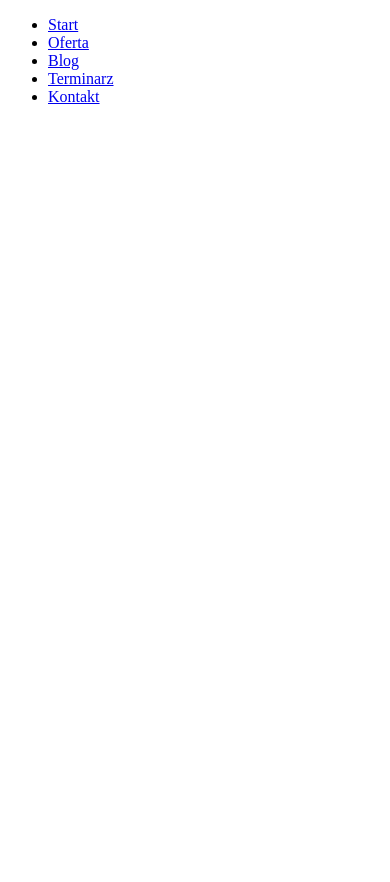
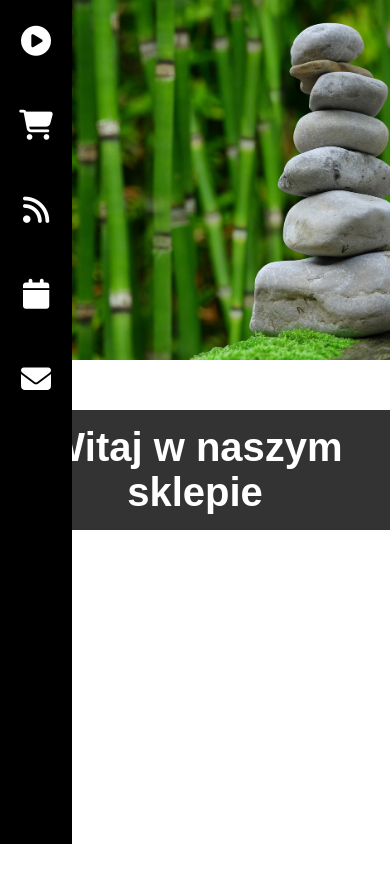
Before and after one commit to KunegundaKosek/HTML-CSSProject, a plain HTML site: page Project3/project3.html in a window 390 px wide. Shown: the top 882 px of the page. Before the commit the page ends 844 px from the top, so only its background shows below. Drawn offline with Linux system fonts and the light colour scheme.

Commit message:
Add Project3

```diff
--- a/Project3/project3.html
+++ b/Project3/project3.html
@@ -1,5 +1,6 @@
 <!DOCTYPE html>
 <html lang="en">
+
 <head>
     <meta charset="UTF-8">
     <meta http-equiv="X-UA-Compatible" content="IE=edge">
@@ -7,32 +8,178 @@
     <script src="https://kit.fontawesome.com/a42805eadb.js" crossorigin="anonymous"></script>
     <title>Menu</title>
     <style>
+        * {
+            margin: 0;
+            padding: 0;
+            box-sizing: border-box;
+        }
 
+        body {
+        height: 300vh;
+        }
+
+        .wrap {
+            max-width: 1280px;
+            width: 100%;
+            margin: 0 auto;
+            overflow: hidden;
+        }
+
+        .wrap, nav.desktop,
+        header {
+            height: 360px;
+        }
+
+        nav.desktop {
+            float: left;
+            width: 300px;
+        }
+
+        nav ul {
+            list-style: none;
+        }
+
+        nav.desktop a {
+            display: block;
+            line-height: 72px;
+            font-size: 22px;
+            color: black;
+            text-decoration: none;
+            font-family: arial;
+            padding: 0 5px 0 30px;
+        }
+
+        nav.desktop i {
+            width: 50px;
+            border-right: 2px solid black;
+            margin-right: 30px;
+            transition: 0.3s;
+        }
+
+        nav.desktop a:hover i {
+            margin-right: 50px;
+        }
+
+        nav.desktop a:hover {
+            color: blue;
+        }
+
+        header {
+            float: left;
+            width: calc(100% - 300px);
+            background-color: brown;
+            background-image: url(bamboo.jpg);
+            background-size: cover;
+            background-position: center;
+        }
+
+        section {
+            margin-top: 50px;
+
+        }
+
+        section h1 {
+            font-size: 40px;
+            font-family: arial;
+            background-color: #333;
+            color: white;
+            padding: 15px 0;
+            text-align: center;
+        }
+
+        nav.mobile {
+            display: none;
+        }
+
+        @media (max-width: 1024px) {
+            nav.desktop {
+                display: none;
+            }
+
+            nav.mobile {
+                position: fixed;
+                display: block;
+                width: 72px;
+                height: 100%;
+                background-color: black;
+                color: white;
+            }
+
+            nav.mobile a {
+                display: block;
+                line-height: 10vh;
+                color: white;
+                font-size: 30px;
+                text-align: center;
+            }
+
+            header {
+                width: 100%;
+            }
+        }
     </style>
 </head>
+
 <body>
 
     <div class="wrap">
-    <nav>
+        <nav class="desktop">
             <ul>
                 <li>
-                <a href="#">Start</a>
+                    <a href="#">
+                        <i class="fa-solid fa-circle-play"></i>Start</a>
                 </li>
                 <li>
-                <a href="#">Oferta</a>
+                    <a href="#">
+                        <i class="fa-solid fa-cart-shopping"></i>Oferta</a>
                 </li>
                 <li>
-                <a href="#">Blog</a>
+                    <a href="#">
+                        <i class="fa-solid fa-rss"></i>Blog</a>
                 </li>
                 <li>
-                <a href="#">Terminarz</a>
+                    <a href="#">
+                        <i class="fa-solid fa-calendar"></i>Terminarz</a>
                 </li>
                 <li>
-                <a href="#">Kontakt</a>
+                    <a href="#">
+                        <i class="fa-solid fa-envelope"></i>Kontakt</a>
                 </li>
             </ul>
         </nav>
+        <nav class="mobile">
+            <ul>
+                <li>
+                    <a href="#">
+                        <i class="fa-solid fa-circle-play"></i></a>
+                </li>
+                <li>
+                    <a href="#">
+                        <i class="fa-solid fa-cart-shopping"></i></a>
+                </li>
+                <li>
+                    <a href="#">
+                        <i class="fa-solid fa-rss"></i></a>
+                </li>
+                <li>
+                    <a href="#">
+                        <i class="fa-solid fa-calendar"></i></a>
+                </li>
+                <li>
+                    <a href="#">
+                        <i class="fa-solid fa-envelope"></i></a>
+                </li>
+            </ul>
+        </nav>
+        <header>
+
+        </header>
     </div>
 
+    <section>
+        <h1>Witaj w naszym sklepie</h1>
+    </section>
+
 </body>
+
 </html>
```
Also changed, not shown: Project3/bamboo.jpg (added). Lines whose indentation alone changed are shown as unchanged.
